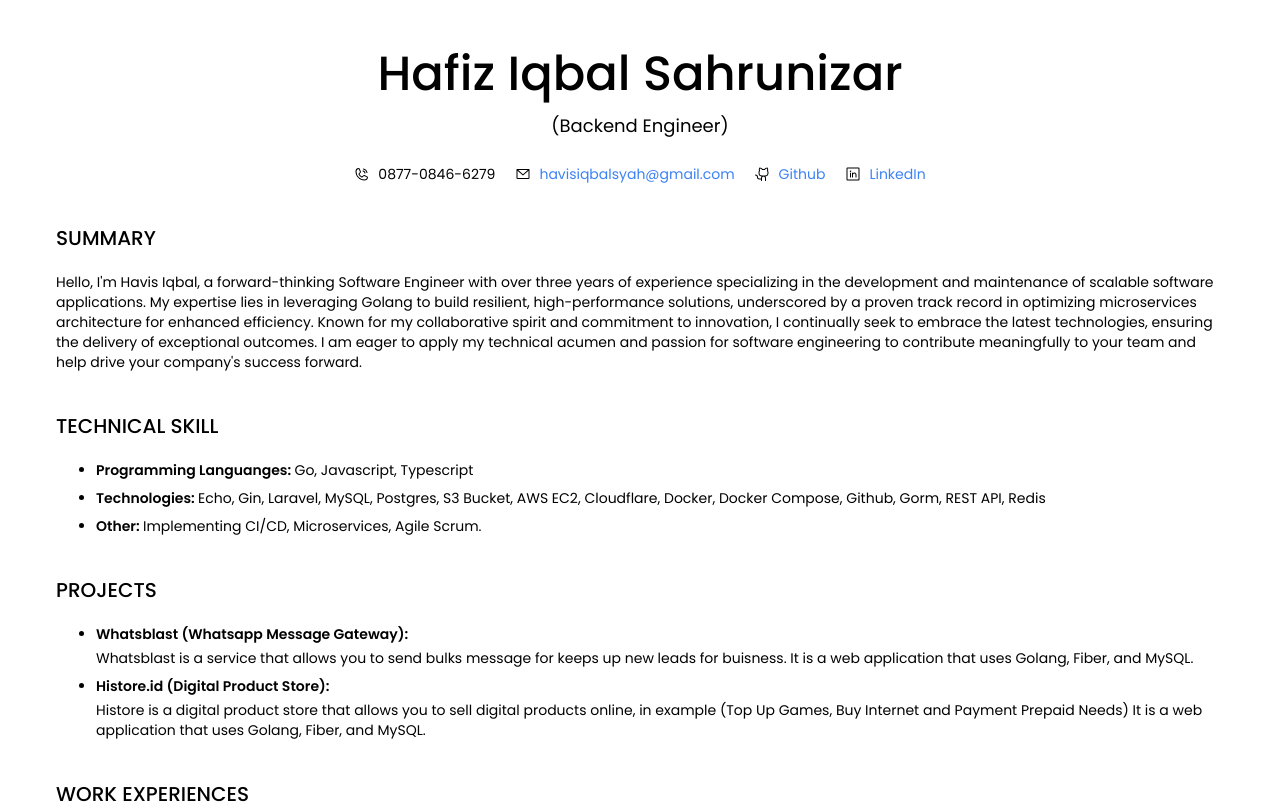
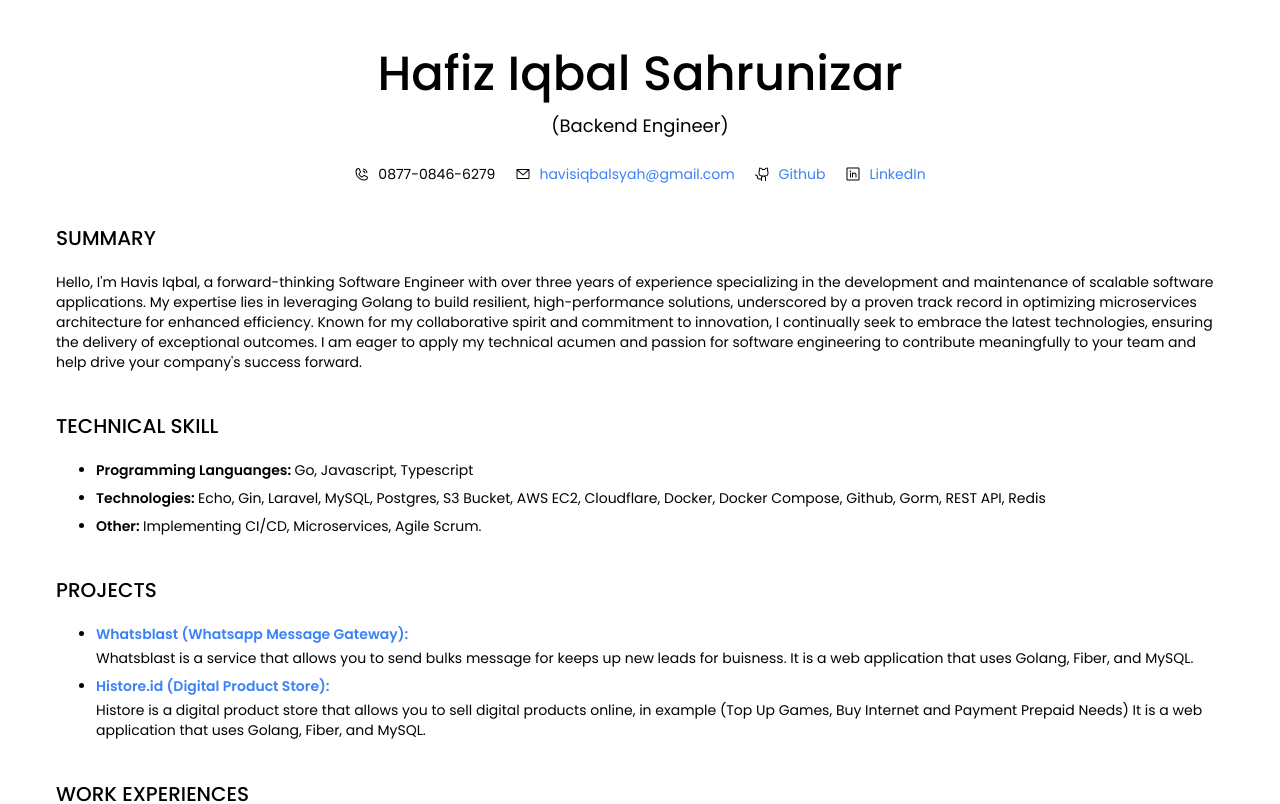
Before and after one commit to vizucode/online-resume, a Next.js app: page / in a window 1280 px wide. Shown: the top 804 px of the page. Built offline with nearby package versions, Linux system fonts and the light colour scheme.

Commit message:
Update ListProject.jsx

```diff
--- a/app/components/ListProject.jsx
+++ b/app/components/ListProject.jsx
@@ -10,7 +10,7 @@ const ListProject = ({index, value, link}) => {
                     <span className="font-semibold">
                         {
                             link != "" ? (
-                                <Link className="hover:text-blue-500" href={link}>{index}:</Link>
+                                <Link className="text-blue-500" href={link}>{index}:</Link>
                             ) :
                             (
                                 <span>{index}:</span>
```
